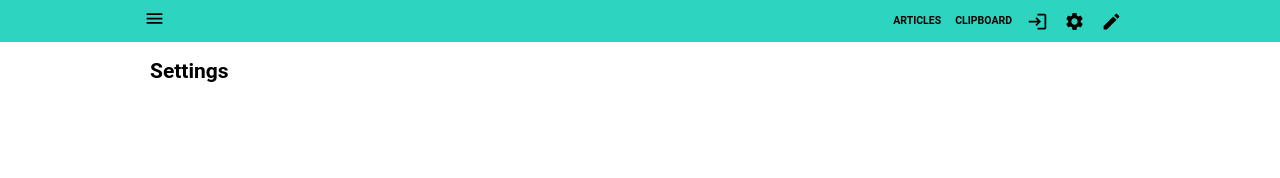
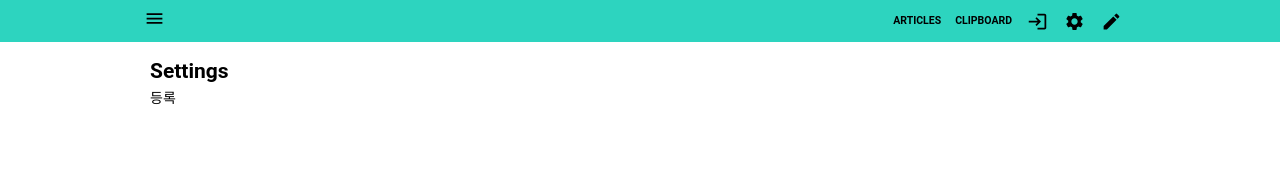
Before and after one commit to mooooburg-dev/articles-web, a Next.js app: page /settings in a window 1280 px wide. Shown: the top 178 px of the page. Built offline with nearby package versions, Linux system fonts and the light colour scheme; no server answers.

Commit message:
✅ firebase 테스트

```diff
--- a/src/pages/settings/index.tsx
+++ b/src/pages/settings/index.tsx
@@ -1,9 +1,21 @@
 import React from 'react';
+import { db } from '~/lib/fbase';
+import { addDoc, collection } from '@firebase/firestore';
 
 export default function Settings() {
+  const handleClick = async () => {
+    try {
+      const docRef = await addDoc(collection(db, 'articles'), {
+        title: 'addDocTest',
+      });
+    } catch (e) {
+      console.error('Error adding document: ', e);
+    }
+  };
   return (
     <div>
       <h2>Settings</h2>
+      <div onClick={handleClick}>등록</div>
     </div>
   );
 }
```
